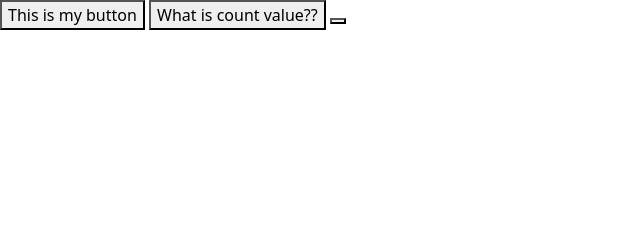
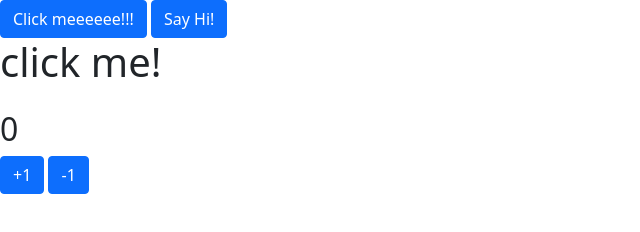
Before and after one commit to Kanjanajak2804/bunbun.github.io, a plain HTML site: page week3.html in a window 1280 px wide. Shown: the whole page, without its empty margins (0-640 px from the left). Drawn offline with nearby package versions, Linux system fonts and the light colour scheme.

Commit message:
kanjanajak2804

```diff
--- a/week3.html
+++ b/week3.html
@@ -1,7 +1,9 @@
 <!DOCTYPE html>
-<html lang="en">
+<html>
     <head>
-        <title>Week 3</title>
+        <title>
+            week3
+        </title>
         <link
       href="https://cdn.jsdelivr.net/npm/bootstrap@5.0.2/dist/css/bootstrap.min.css"
       rel="stylesheet"
@@ -12,23 +14,39 @@
       rel="stylesheet"
       href="https://cdn.jsdelivr.net/npm/bootstrap-icons@1.5.0/font/bootstrap-icons.css"
     />
-      <script src="https://code.jquery.com/jquery-3.6.0.slim.min.js" integrity="sha256-u7e5khyithlIdTpu22PHhENmPcRdFiHRjhAuHcs05RI=" crossorigin="anonymous"></script>
+    <script src="https://code.jquery.com/jquery-3.6.0.slim.min.js"
+        integrity="sha256-u7e5khyithlIdTpu22PHhENmPcRdFiHRjhAuHcs05RI="
+        crossorigin="anonymous">
+    </script>
         <script>
             let count = 0;
+            function shownum(){
+                    console.log(count);
+                    count++;
+            }
+            $(document).ready(function(){
+                console.log("ready");
+            });
+            function increase(){
+                $("#counter").text(parseInt($("#counter").text())+1);
+            }
+            function decrease(){
+                $("#counter").text(parseInt($("#counter").text())-1);
+            }
+            alert("This is in script");
 
-            $(document).ready(function(){
-                function increaseCounter(){
-                    $("#counter").text("AAA");
-                }
-                function decreaseCounter(){
-                    $("#counter").text("BBB");
-                }
-            });
         </script>
+        <body>
+            <button onclick = "alert(count)"class = "btn btn-primary">Click meeeeee!!!</button>
+            <button onclick = "console.log('hi')"class = "btn btn-primary">Say Hi!</button>
+            <h1 onclick = "shownum()">click me!</h1>
+        <div class="d-flex flex-column justify content-center allign-items-center mt-4">
+            <h2 id="counter">0</h2>
+            <div>
+            <button onclick = "increase()"class = "btn btn-primary">+1</button>
+            <button onclick = "decrease()"class = "btn btn-primary">-1</button>
+        </div>
+        </div>
+        </body>
     </head>
-    <body>
-        <button onclick="alert('Hi')">This is my button</button>
-        <button onclick="alert(count)">What is count value??</button>
-        <button></button>
-    </body>
 </html>
```
Lines whose indentation alone changed are shown as unchanged.
